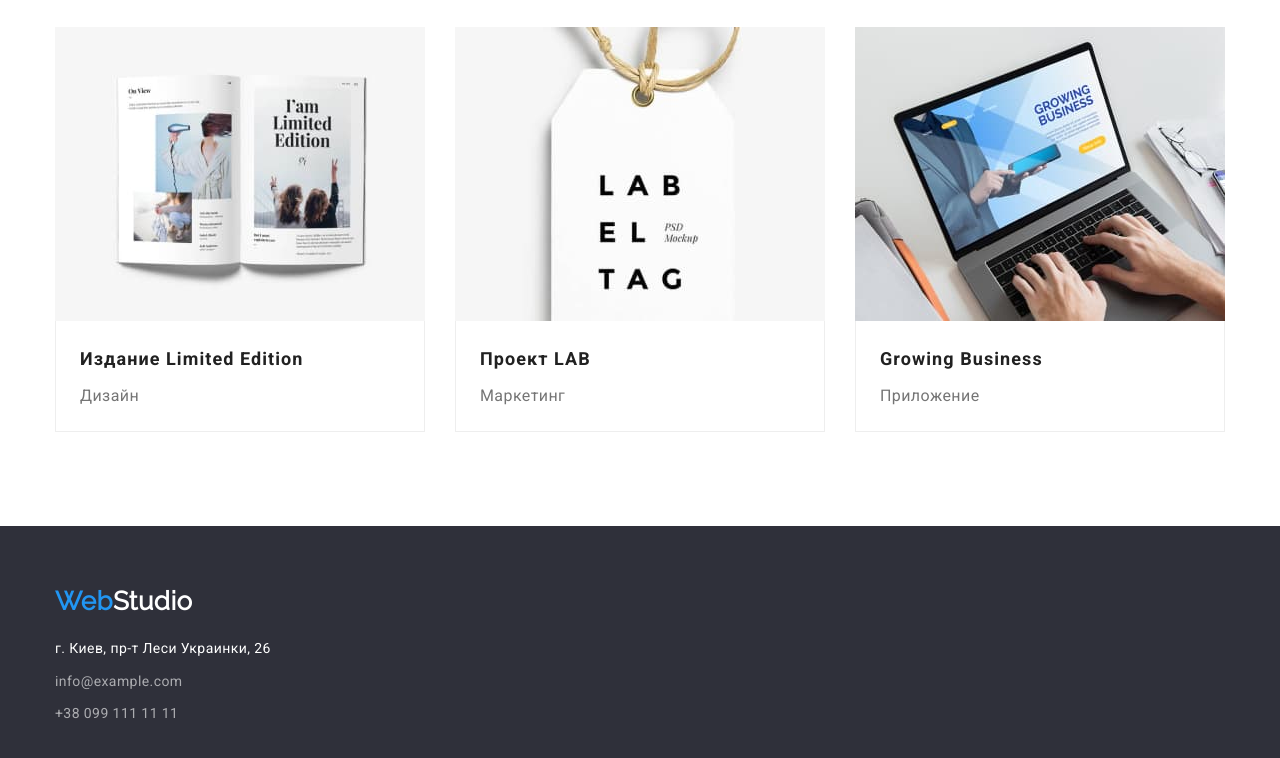
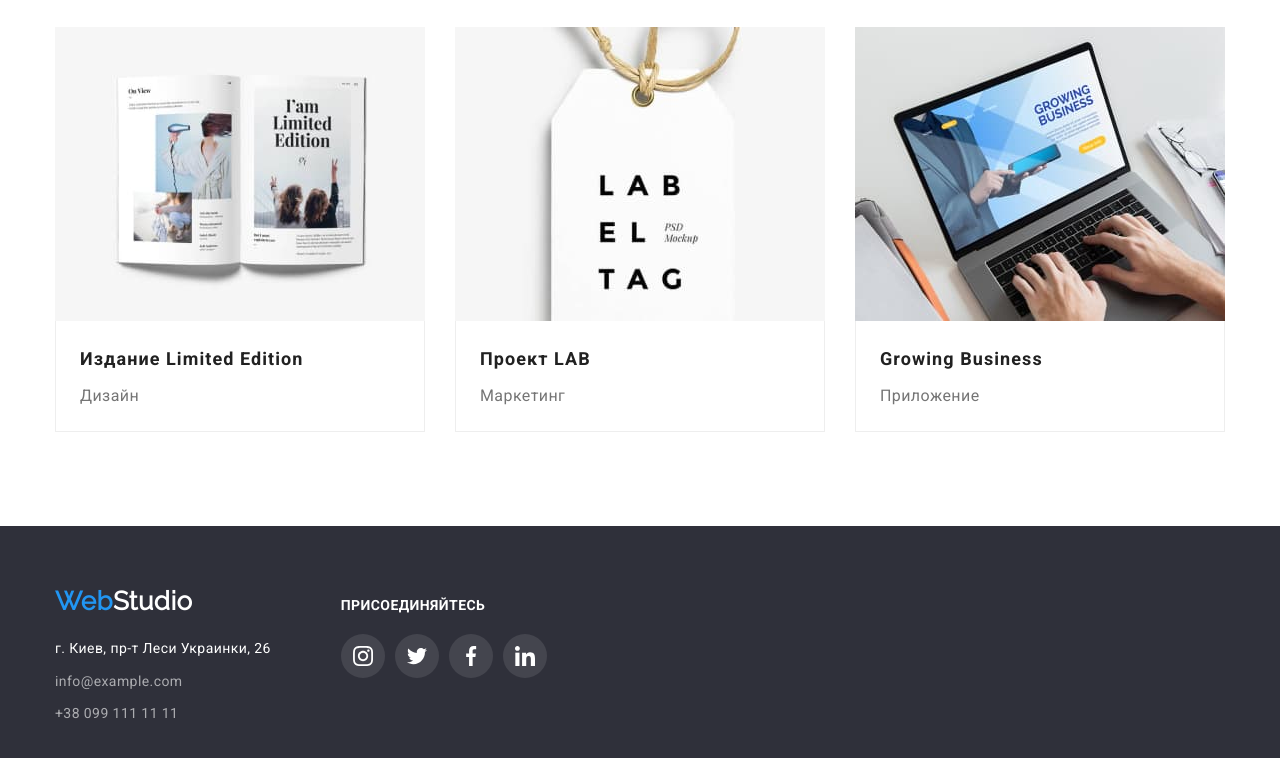
Before and after one commit to dzhafarovm/goit-markup-hw-04, a plain HTML site: page portfolio.html in a window 1280 px wide. Shown: the part 1106-1864 px from the top of the page. Drawn offline with nearby package versions, Linux system fonts and the light colour scheme.

Commit message:
Добавляет соц. сети в футер

```diff
--- a/css/style.css
+++ b/css/style.css
@@ -7,6 +7,7 @@
   --secondary-bg-color: #2f303a;
   --button-bg-color: #f5f4fa;
   --address-color: rgba(255, 255, 255, 0.6);
+  --footlink-bg-color: rgba(255, 255, 255, 0.1);
   --header-border: #ececec;
   --portfolio-card: #eeeeee;
   --box-team-shadow: 0px 1px 3px rgba(0, 0, 0, 0.12),
@@ -234,6 +235,7 @@ img {
   background-position: center;
   background-color: var(--button-bg-color);
   margin-bottom: 30px;
+  border-radius: 4px;
 }
 
 .icon-antenna::before {
@@ -467,6 +469,67 @@ img {
   color: var(--accent-color);
 }
 
+.foot-address {
+  display: flex;
+  align-items: baseline;
+}
+
+.connect-cont {
+  margin-left: 70px;
+}
+
+.social-networks {
+  display: block;
+  margin-top: 0;
+  margin-bottom: 20px;
+
+  color: var(--white-color);
+  font-weight: 700;
+  font-size: 14px;
+  line-height: 1.14;
+  text-transform: uppercase;
+}
+
+.foot-link {
+  display: flex;
+}
+
+.connect {
+  display: flex;
+  justify-content: center;
+}
+
+.connect .item + .item {
+  margin-left: 10px;
+}
+
+.item .foot-icon {
+  display: inline-block;
+  width: 44px;
+  height: 44px;
+  border-radius: 50%;
+  background-color: var(--footlink-bg-color);
+  background-size: 20px;
+  background-repeat: no-repeat;
+  background-position: center;
+}
+
+.foot-insta {
+  background-image: url(../images/foot-instagram.svg);
+}
+
+.foot-twitter {
+  background-image: url(../images/foot-twitter.svg);
+}
+
+.foot-facebook {
+  background-image: url(../images/foot-facebook.svg);
+}
+
+.foot-linkedin {
+  background-image: url(../images/foot-linkedin.svg);
+}
+
 /* Страница "Портфолио" */
 .card-section {
   padding-top: 94px;
--- a/portfolio.html
+++ b/portfolio.html
@@ -29,22 +29,22 @@
 
           <ul class="site-nav list">
             <li class="item"><a href="./index.html" class="link">Студия</a></li>
-            <li class="item">
-              <a href="" class="link current">Портфолио</a>
-            </li>
+            <li class="item"><a href="" class="link current">Портфолио</a></li>
             <li class="item"><a href="" class="link">Контакты</a></li>
           </ul>
         </nav>
 
         <ul class="adr-nav list">
           <li class="item">
-            <a href="mailto:info@devstudio.com" class="link"
+            <a href="mailto:info@devstudio.com" class="link icon-envelope"
               >info@devstudio.com</a
             >
           </li>
 
           <li class="item">
-            <a href="tel:+380961111111" class="link">+38 096 111 11 11</a>
+            <a href="tel:+380961111111" class="link icon-smartphone"
+              >+38 096 111 11 11</a
+            >
           </li>
         </ul>
       </div>
@@ -243,7 +243,8 @@
 
     <!-- Подвал -->
     <footer class="footer">
-      <div class="container">
+      <div class="container foot-address">
+        <div>
           <a href="#start" class="logo foot"
             ><span class="half-logo">Web</span>Studio</a
           >
@@ -262,6 +263,21 @@
             </ul>
           </address>
         </div>
+
+        <div class="connect-cont">
+          <p class="social-networks">Присоединяйтесь</p>
+          <ul class="list connect">
+            <li class="item"><a href="" class="foot-icon foot-insta"></a></li>
+            <li class="item"><a href="" class="foot-icon foot-twitter"></a></li>
+            <li class="item">
+              <a href="" class="foot-icon foot-facebook"></a>
+            </li>
+            <li class="item">
+              <a href="" class="foot-icon foot-linkedin"></a>
+            </li>
+          </ul>
+        </div>
+      </div>
     </footer>
   </body>
 </html>
```
Also changed, not shown: index.html (+17 -1 lines), images/foot-facebook.svg (added), images/foot-instagram.svg (added), images/foot-linkedin.svg (added), images/foot-twitter.svg (added). Lines whose indentation alone changed are shown as unchanged.
